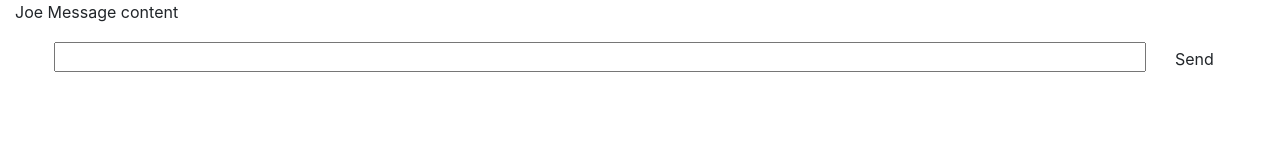
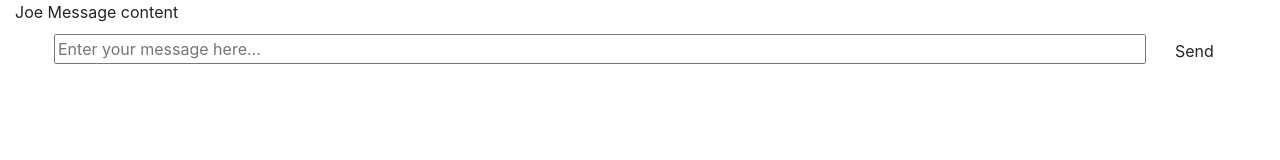
Before and after one commit to Cheeseum/microprojects, a website: page nw-silly-app/index.html in a window 1280 px wide. Drawn offline with nearby package versions, Linux system fonts and the light colour scheme.

Commit message:
small changes

```diff
--- a/nw-silly-app/css/app.css
+++ b/nw-silly-app/css/app.css
@@ -11,8 +11,7 @@
     width: 100%;
     display: table-cell;
     max-width: 100%;
-    margin: -8px;
-    padding: 8px;
+    padding: 0 8px;
 }
 .input-bar input[type=text] {
     width: 100%;
--- a/nw-silly-app/index.html
+++ b/nw-silly-app/index.html
@@ -21,7 +21,7 @@
                 <div class="container-fluid">
                     <div class="input-bar">
                         <form id="text-form" class="navbar-form pull-left">
-                            <span><input type="text"></span>
+                            <span><input placeholder="Enter your message here..." type="text"></span>
                             <span style="width: 80px;"><button type="submit" class="btn">Send</button></span>
                         </form>
                     </div>
```
